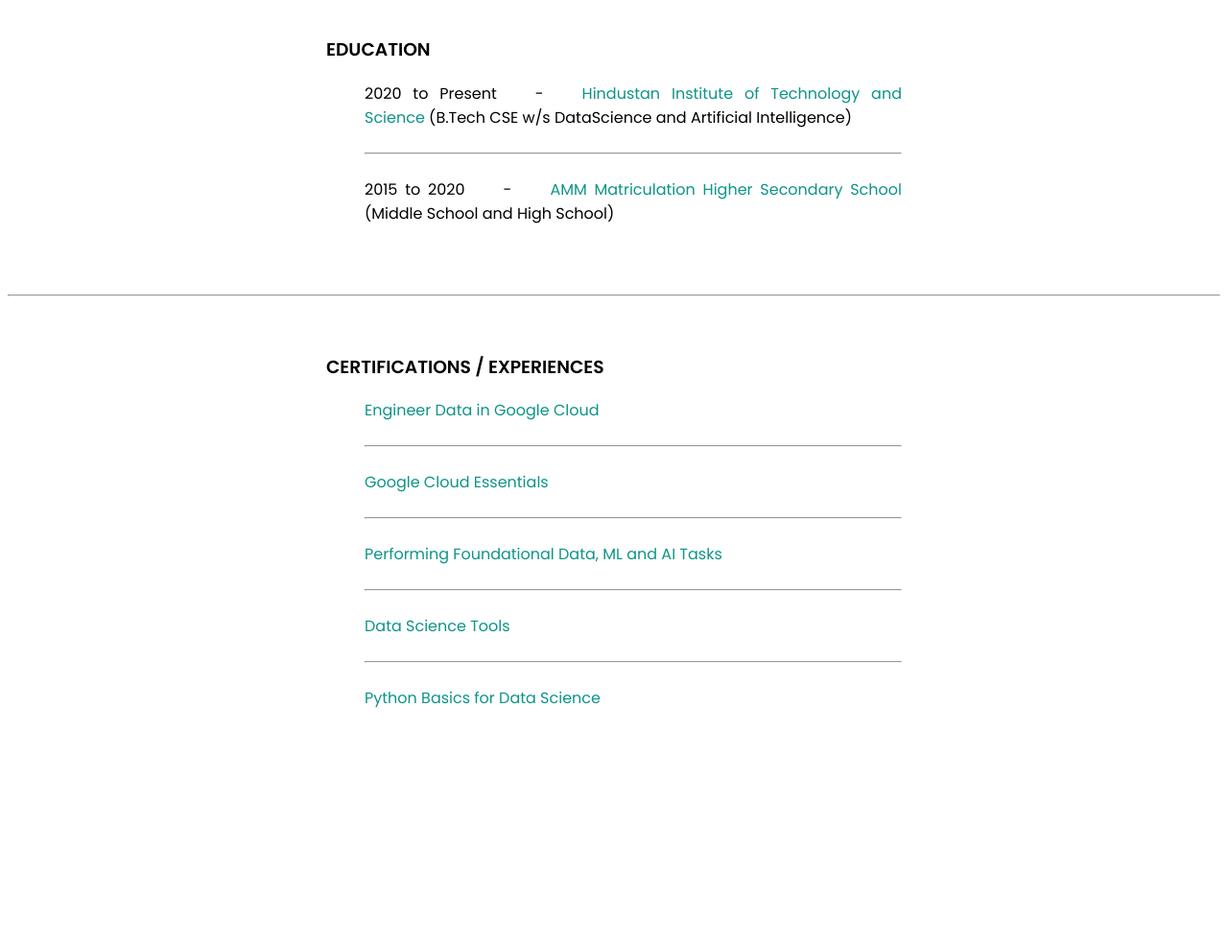
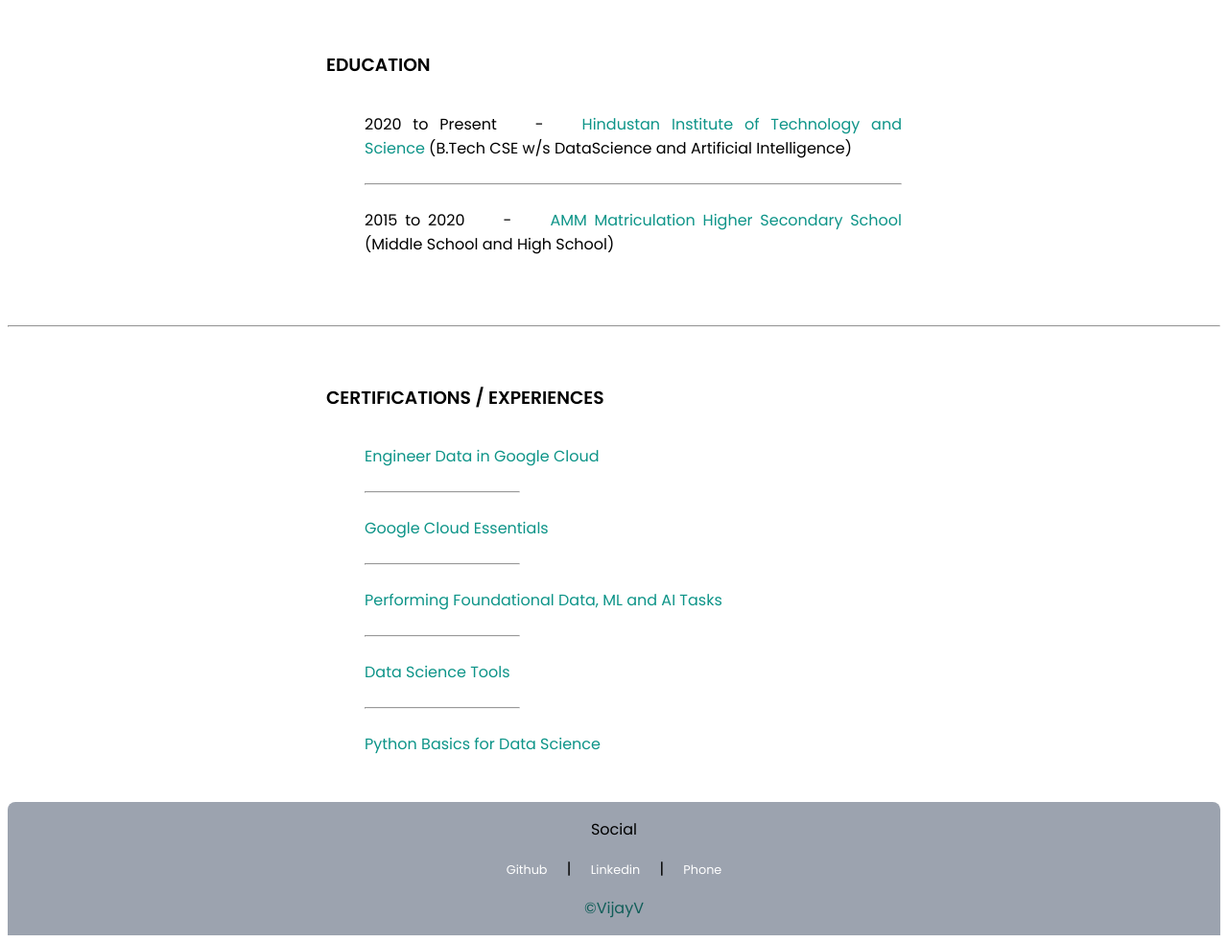
Before and after one commit to VijayV28/Portfolio-Design, a plain HTML site: page index.html in a window 1280 px wide. Shown: the part 1146-2129 px from the top of the page at 96% size. Before the commit the page ends 1942 px from the top, so only its background shows below. Drawn offline with Linux system fonts and the light colour scheme.

Commit message:
update: Added footer

```diff
--- a/index.html
+++ b/index.html
@@ -53,7 +53,7 @@
 
     <hr/>
 
-    <div  class="container container-center">
+    <div  class="container container-center" id="container-experiences">
         <h3>CERTIFICATIONS / EXPERIENCES</h3>
         <ul class="list-style-empty">
             <li>
@@ -92,6 +92,22 @@
         </ul>
     </div>
 
+    <!-- Footer -->
+
+    <footer>
+        <!-- It is not a good practice to use heading tags inside footer -->
+        <div class="footer-head">Social</div>
+        <ul class="list-style-empty">
+            <li class="list-inline"><a href="https://github.com/VijayV28" class="link footer-text" target="_blank">Github</a></li>
+            <span class="footer-lines">|</span>
+            <li class="list-inline"><a href="linkedin.com/in/vijay-v-b86939208" class="link footer-text" target="_blank">Linkedin</a></li>
+            <span class="footer-lines">|</span>
+            <li class="list-inline"><a href="tel:7305748864" class="link footer-text">Phone</a></li>
+        </ul>
+        <div class="footer-name">©VijayV</div>
+    </footer>
+
+
 
 
 
--- a/styles.css
+++ b/styles.css
@@ -41,8 +41,20 @@ body{
     text-align: justify;
 }
 
+.container-center h3{
+    padding-bottom: 1rem;
+}
+
 .container .link{
     padding: 0rem 0rem;
+}
+
+#container-experiences hr{
+    max-width: 10rem;
+}
+
+#container-experiences h3{
+    padding-bottom: 1rem;
 }
 
 /* Links */
@@ -160,7 +172,7 @@ body{
 footer{
     background-color: var(--footer-color);
     padding: 1rem 1rem;
-    border-radius: 0.5rem;
+    border-radius: 0.5rem 0.5rem 0rem 0rem;
     text-align: center;
 }
 
```
